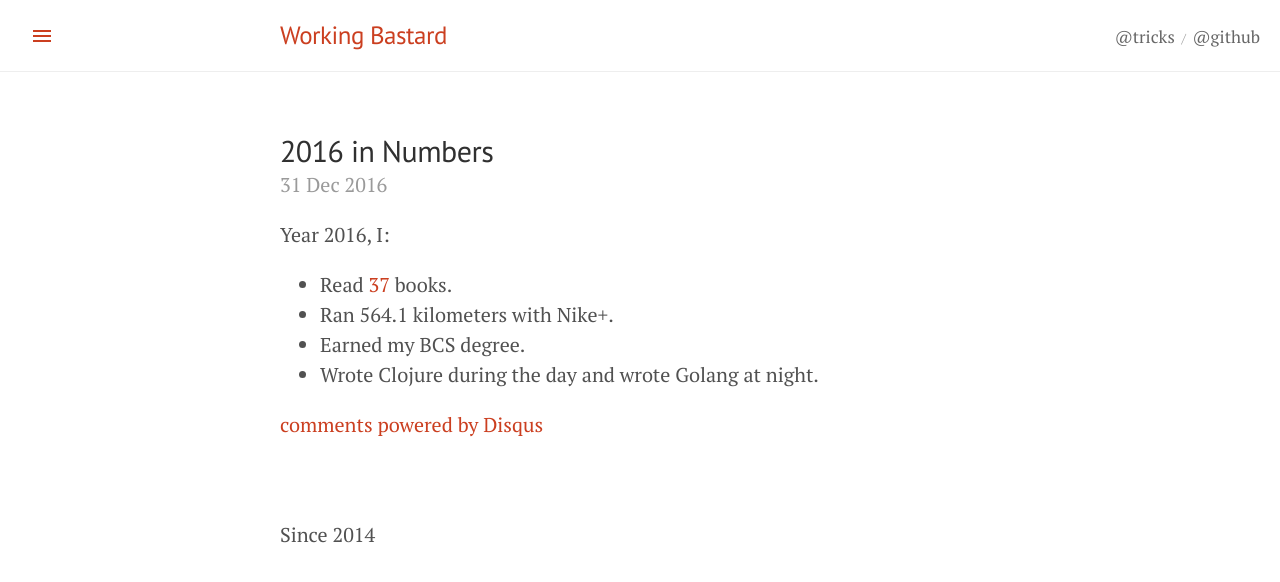
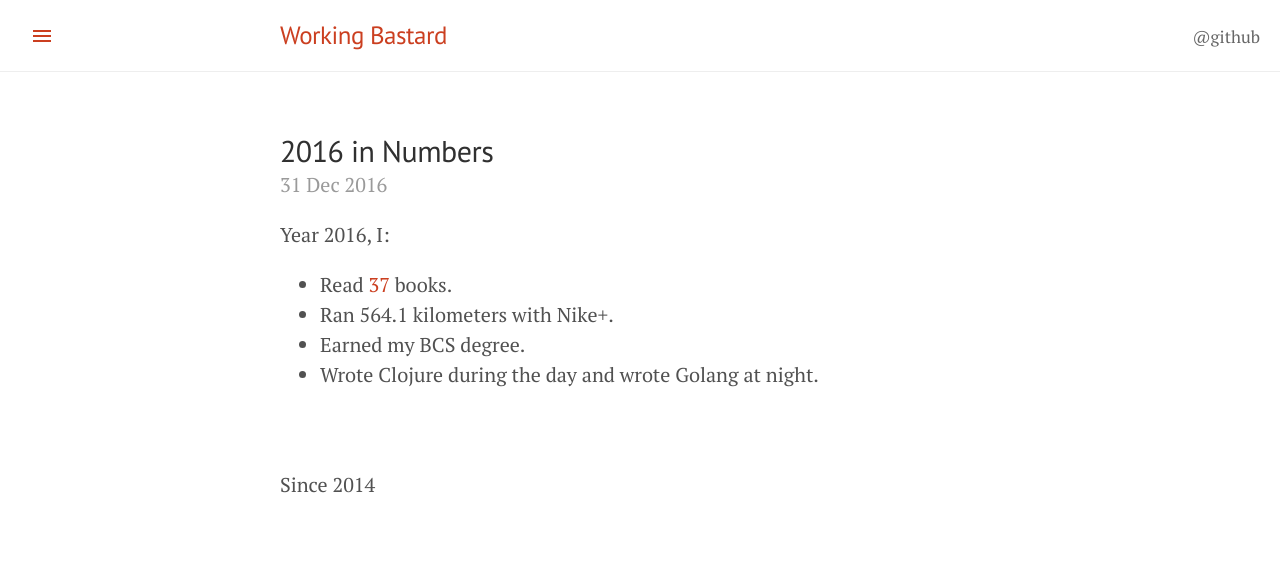
Before and after one commit to bcho/youknowmymind, a Jekyll site: the page built from _posts/2016-12-31-goodbye-2016.md, in a window 1280 px wide. Shown: the top 582 px of the page. Built offline with Jekyll 4.4.1, drawn with Linux system fonts in a browser that asks for light colours; comment, search, counter and statistics services are not loaded.

Commit message:
remove disqus & outdated link fix

```diff
--- a/_layouts/default.html
+++ b/_layouts/default.html
@@ -27,8 +27,6 @@
 
     <a class="sidebar-nav" href="/about/"></a>
     <div class="nav">
-      <a href="http://tricks.youknowmymind.com/bcho">@tricks</a>
-      <span class="sep">/</span>
       <a href="https://github.com/bcho">@github</a>
     </div>
   </body>
--- a/_layouts/post.html
+++ b/_layouts/post.html
@@ -6,15 +6,4 @@
   <h1 class="post-title">{{ page.title }}</h1>
   <span class="post-date">{{ page.date | date_to_string }}</span>
   {{ content }}
-  <div id="disqus_thread"></div>
-    <script type="text/javascript">
-        var disqus_shortname = 'hbccbh'; // required: replace example with your forum shortname
-        (function() {
-            var dsq = document.createElement('script'); dsq.type = 'text/javascript'; dsq.async = true;
-            dsq.src = '//' + disqus_shortname + '.disqus.com/embed.js';
-            (document.getElementsByTagName('head')[0] || document.getElementsByTagName('body')[0]).appendChild(dsq);
-        })();
-    </script>
-    <noscript>Please enable JavaScript to view the <a href="http://disqus.com/?ref_noscript">comments powered by Disqus.</a></noscript>
-    <a href="http://disqus.com" class="dsq-brlink">comments powered by <span class="logo-disqus">Disqus</span></a>
 </div>
```
